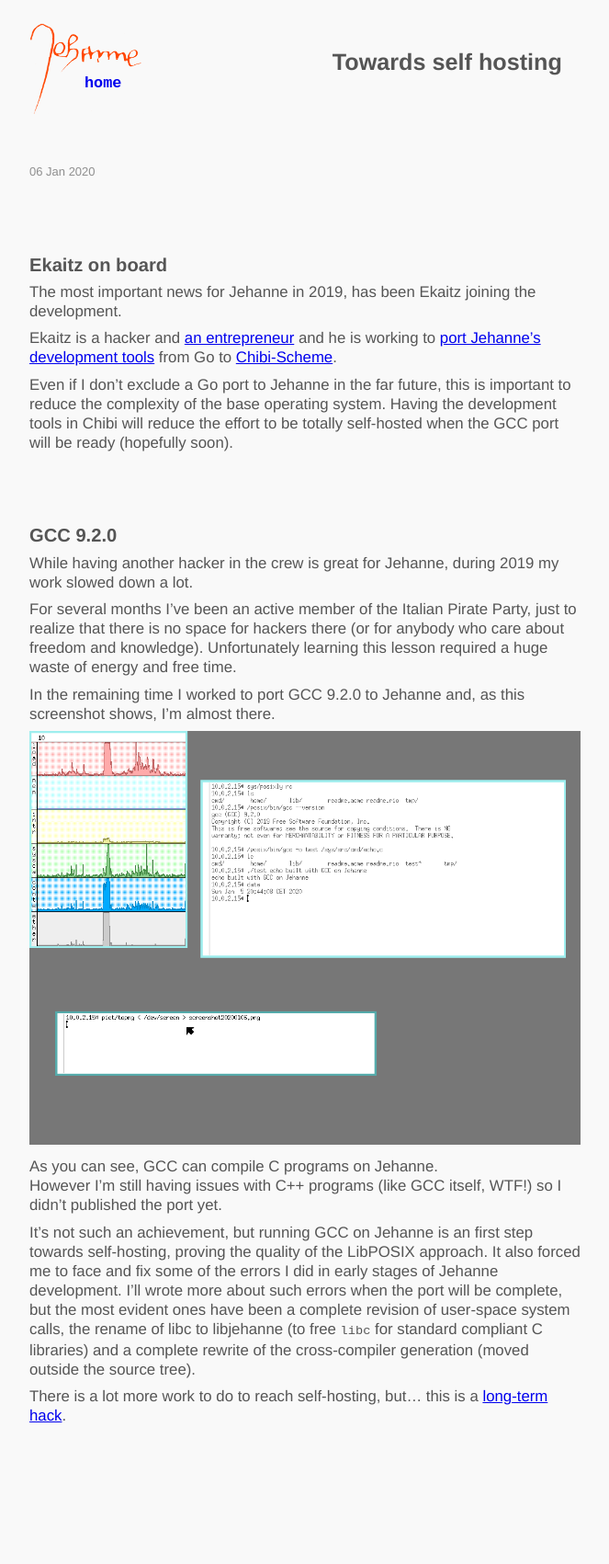
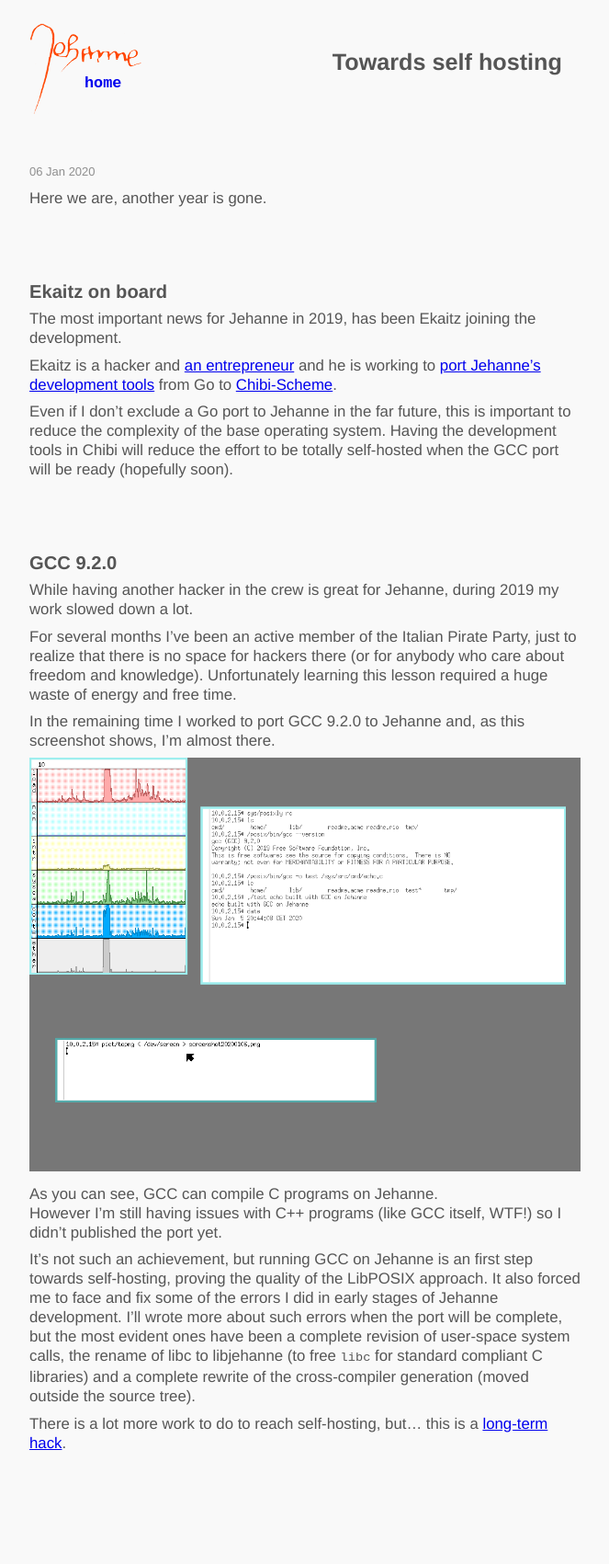
Before and after one commit to JehanneOS/jehanneos.github.io, a Jekyll site: the page built from _posts/2020-01-06-towards-self-hosting.markdown, in a window 1280 px wide. Shown: the whole page at 92% size, without its empty margins (308-971 px from the left). Built offline with Jekyll 4.4.1, drawn with Linux system fonts in a browser that asks for light colours; before the commit the page ends 1671 px from its top, so only the background shows below that.

Commit message:
Update 2020-01-06-towards-self-hosting.markdown

```diff
--- a/_posts/2020-01-06-towards-self-hosting.markdown
+++ b/_posts/2020-01-06-towards-self-hosting.markdown
@@ -4,6 +4,9 @@ title: Towards self hosting
 public: true
 author: giacomo
 ---
+
+Here we are, another year is gone.
+
 # Ekaitz on board
 
 The most important news for Jehanne in 2019, has been Ekaitz joining the development.
```
